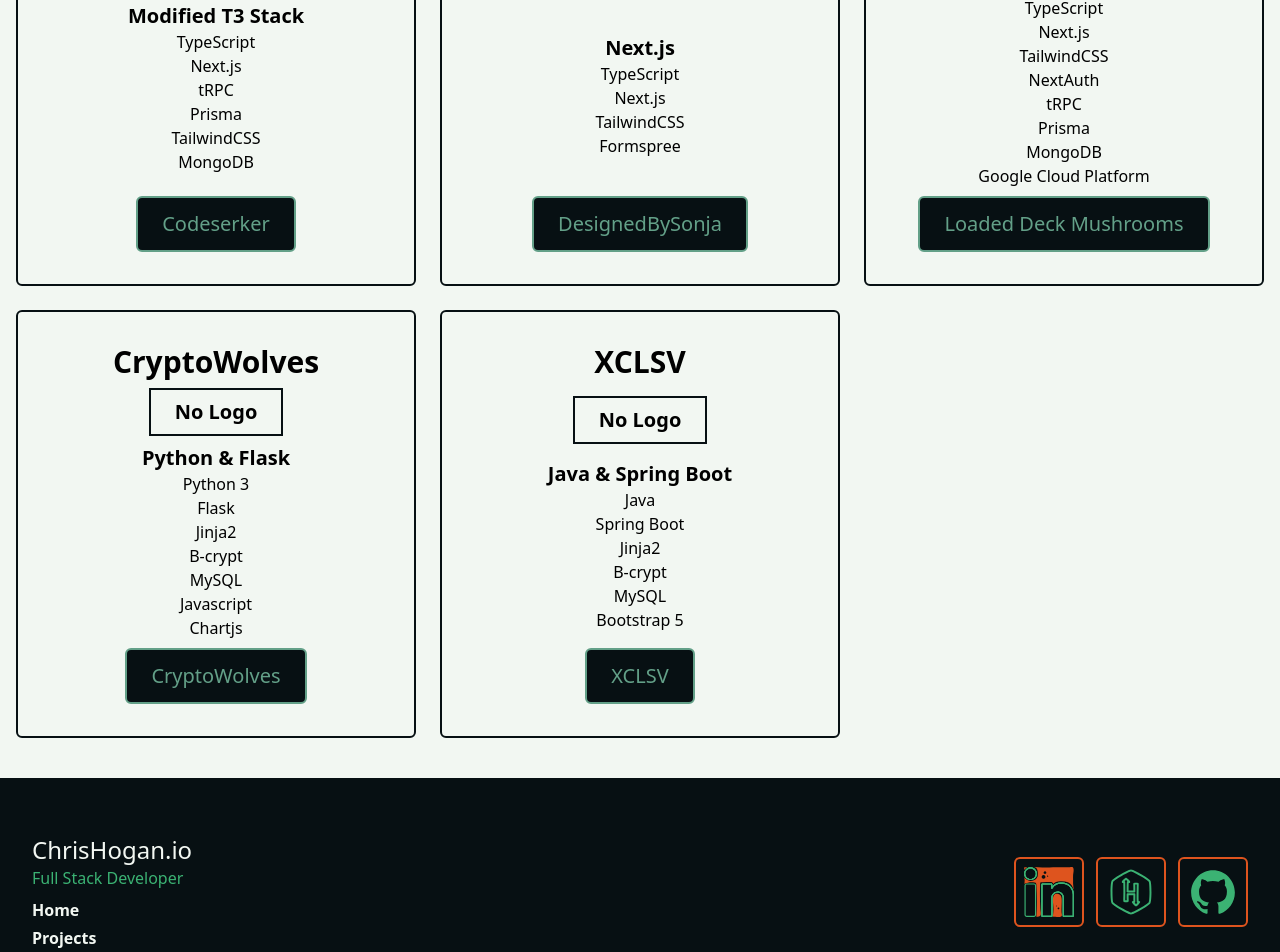
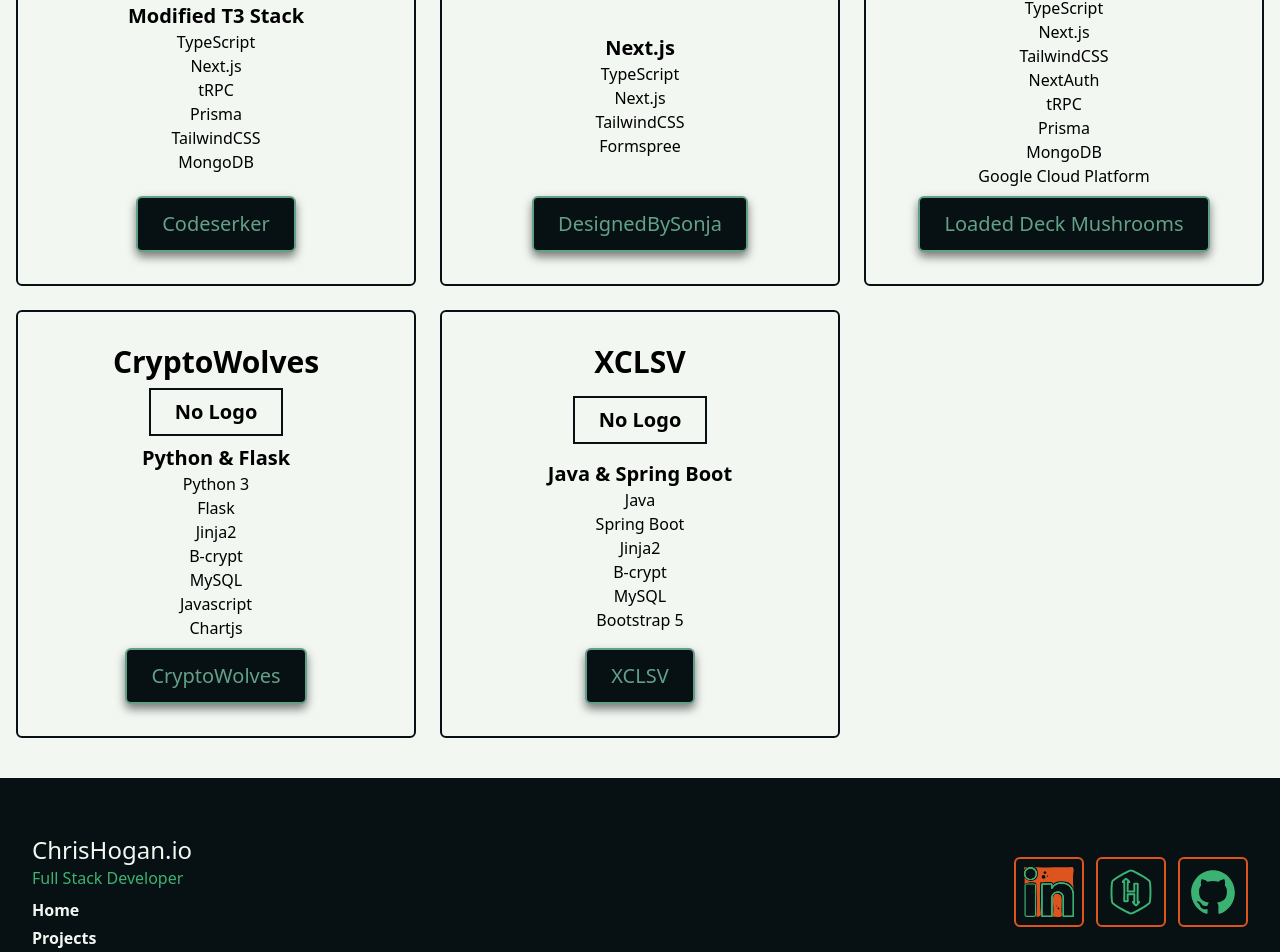
Before and after one commit to ChristopherHoganJr/chrishogan.io, a Next.js app: page /projects in a window 1280 px wide. Shown: the part 998-1950 px from the top of the page. Built offline with nearby package versions, Linux system fonts and the light colour scheme.

Commit message:
added shadows + shadow animations on md and above

```diff
--- a/app/components/ui/PrimaryButton.tsx
+++ b/app/components/ui/PrimaryButton.tsx
@@ -8,8 +8,7 @@
   return (
     <Link
       href={url}
-      className="md:hover:-translate-y-2 md:active:translate-y-[-2px] text-xl border-2 text-[var(--color-grey)] border-[var(--color-grey)] rounded-md py-3 px-6 bg-[var(--color-black)] md:hover:border-[var(--color-white)] md:hover:text-[var(--color-white)] transition-all"
-    >
+      className='md:hover:-translate-y-2 md:active:translate-y-[-2px] text-xl border-2 text-[var(--color-grey)] border-[var(--color-grey)] rounded-md py-3 px-6 bg-[var(--color-black)] md: md:hover:border-[var(--color-white)] md:hover:text-[var(--color-white)] transition-all drop-shadow-[0_5px_5px_rgba(0,0,0,0.5)] md:hover:drop-shadow-[0_16px_5px_rgba(0,0,0,0.5)] md:active:drop-shadow-[0_0px_5px_rgba(0,0,0,0.5)] md:active:scale-[80%]'>
       {title}
     </Link>
   );
```
